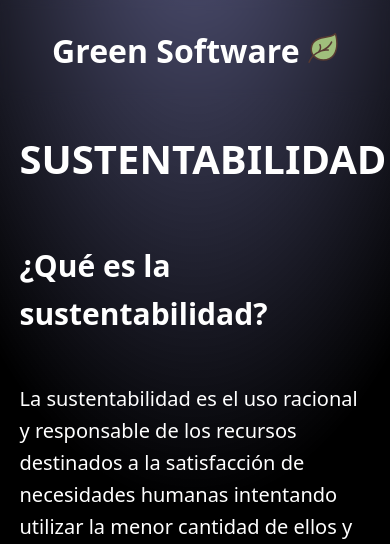
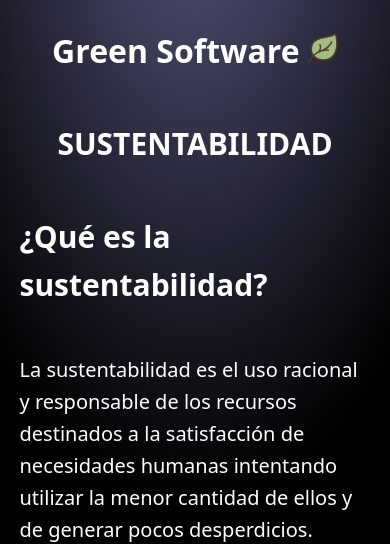
Before and after one commit to GraSo211/sustentabilidad, an Astro site: page / in a window 390 px wide. Shown: the top 544 px of the page. Built offline with nearby package versions, Linux system fonts and the light colour scheme; Astro itself is replaced by a stand-in of ours.

Commit message:
responsive

```diff
--- a/src/layouts/Layout.astro
+++ b/src/layouts/Layout.astro
@@ -61,6 +61,7 @@ import Footer from "../components/Footer.astro";
         background-repeat: no-repeat;
         background-attachment: fixed;
         scroll-behavior: smooth;
+        min-height: 100%
     }
     body {
         margin: 0;
--- a/src/pages/index.astro
+++ b/src/pages/index.astro
@@ -285,14 +285,18 @@ import { Image, imageConfig } from "astro:assets";
             justify-content: center;
             align-items: center;
         }
+
+        h1{
+            font-size: 30px;
+        }
         iframe{
             width: 90%;
         }
         .img{
             width: 90%;
-            aspect-ratio: 16/9;
+
             height: 90%;
-
+            display: block;
 
         }
         .videos{
```
